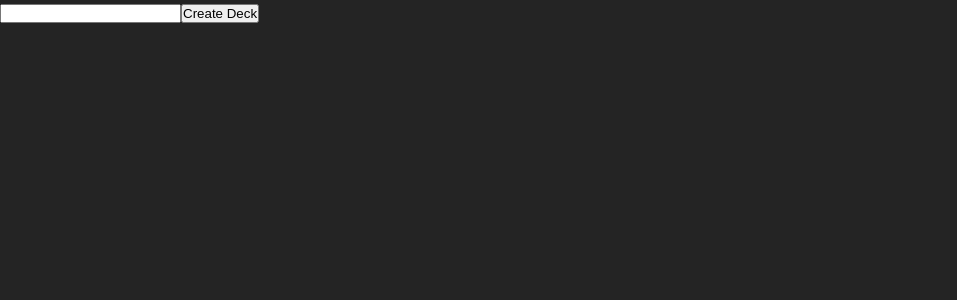
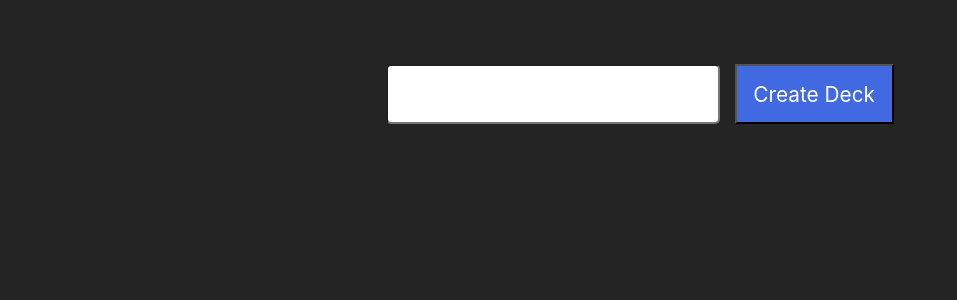
Before and after one commit to arvindh07/flashcards, a React (Vite) app in the folder frontend/: page / in a window 1280 px wide. Shown: the top 300 px of the page, without its empty margins (0-957 px from the left). Built offline with nearby package versions, Linux system fonts and the light colour scheme.

Commit message:
styled create deck component

```diff
--- /dev/null
+++ b/frontend/src/components/CreateDeck/CreateDeck.css
@@ -0,0 +1,34 @@
+.create_deck{
+    width: 70%;
+    margin: 0 auto;
+    display: flex;
+    align-items: center;
+    justify-content: center;
+    gap: 15px;
+    margin-top: 4em;
+    height:60px;
+}
+.create_deck input{
+    font-size: 1.5em;
+    padding: 0.4em;
+    outline: none;
+    border-radius: 5px;
+    height:100%;
+}
+.create_deck button{
+    padding: 0.4em 0.8em;
+    font-family: Inter, system-ui, Avenir, Helvetica, Arial, sans-serif;
+    font-size: 1.3em;
+    text-align: center;
+    background-color:rgb(65, 105, 225);
+    color: white;
+    cursor: pointer;
+    display: flex;
+    align-items: center;
+    justify-content: center;
+    transition: all 0.3s;
+    height: 100%;
+}
+.create_deck button:hover{
+    background-color: rgba(65, 105, 225,0.5);
+}
--- a/frontend/src/components/CreateDeck/CreateDeck.tsx
+++ b/frontend/src/components/CreateDeck/CreateDeck.tsx
@@ -1,9 +1,10 @@
-import { useState } from "react"
+import { useState } from "react";
+import "./CreateDeck.css"
 
 const CreateDeck = () => {
     const [title, setTitle] = useState<string>("");
     return (
-        <div>
+        <div className="create_deck">
             <input
                 type="text"
                 name="title"
```
